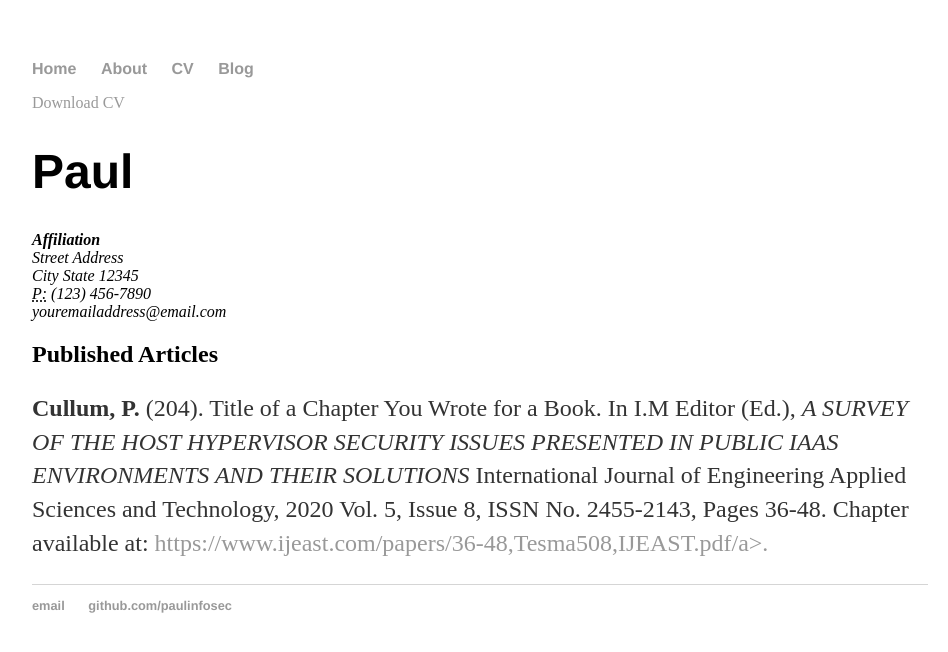
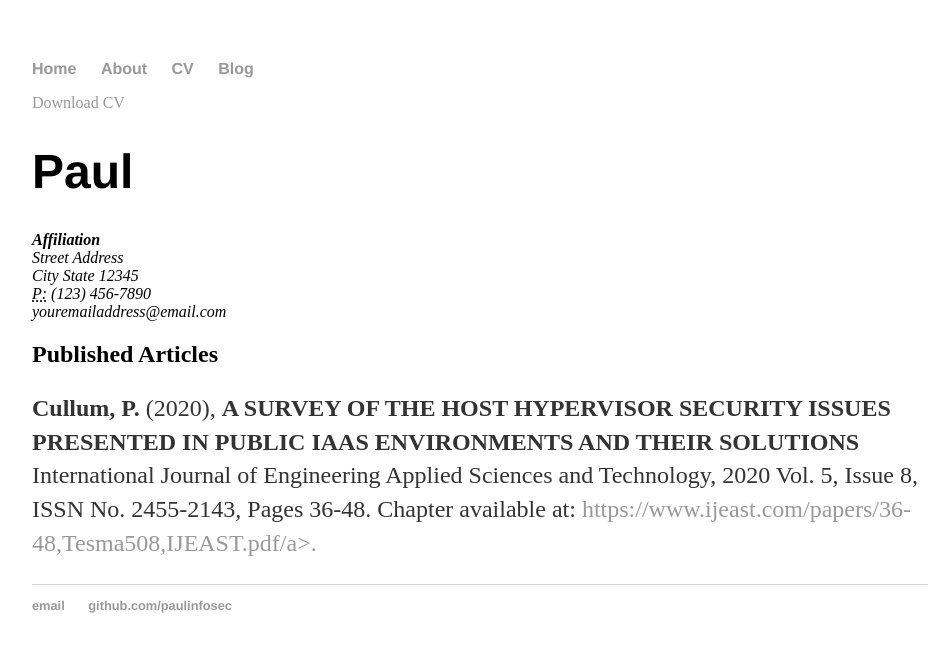
Before and after one commit to PaulInfoSec/PaulInfoSec.github.io, a Jekyll site: the page built from cv/index.html, in a window 1280 px wide. Shown: the top 652 px of the page, without its empty margins (160-1108 px from the left). Built offline with Jekyll 4.4.1, drawn with Linux system fonts in a browser that asks for light colours.

Commit message:
Update index.html

```diff
--- a/cv/index.html
+++ b/cv/index.html
@@ -16,7 +16,7 @@ title: CV of Paul C
 
 					<h2>Published Articles</h2>
 
-					<p><strong>Cullum, P.</strong> (204). Title of a Chapter You Wrote for a Book. In I.M Editor (Ed.), <em>A SURVEY OF THE HOST HYPERVISOR SECURITY ISSUES PRESENTED IN PUBLIC IAAS ENVIRONMENTS AND THEIR SOLUTIONS</em> International Journal of Engineering Applied Sciences and Technology, 2020
+					<p><strong>Cullum, P.</strong> (2020), <strong>A SURVEY OF THE HOST HYPERVISOR SECURITY ISSUES PRESENTED IN PUBLIC IAAS ENVIRONMENTS AND THEIR SOLUTIONS</strong> International Journal of Engineering Applied Sciences and Technology, 2020
 Vol. 5, Issue 8, ISSN No. 2455-2143, Pages 36-48. Chapter available at: <a href="https://www.ijeast.com/papers/36-48,Tesma508,IJEAST.pdf">https://www.ijeast.com/papers/36-48,Tesma508,IJEAST.pdf/a>.
 
 
```
